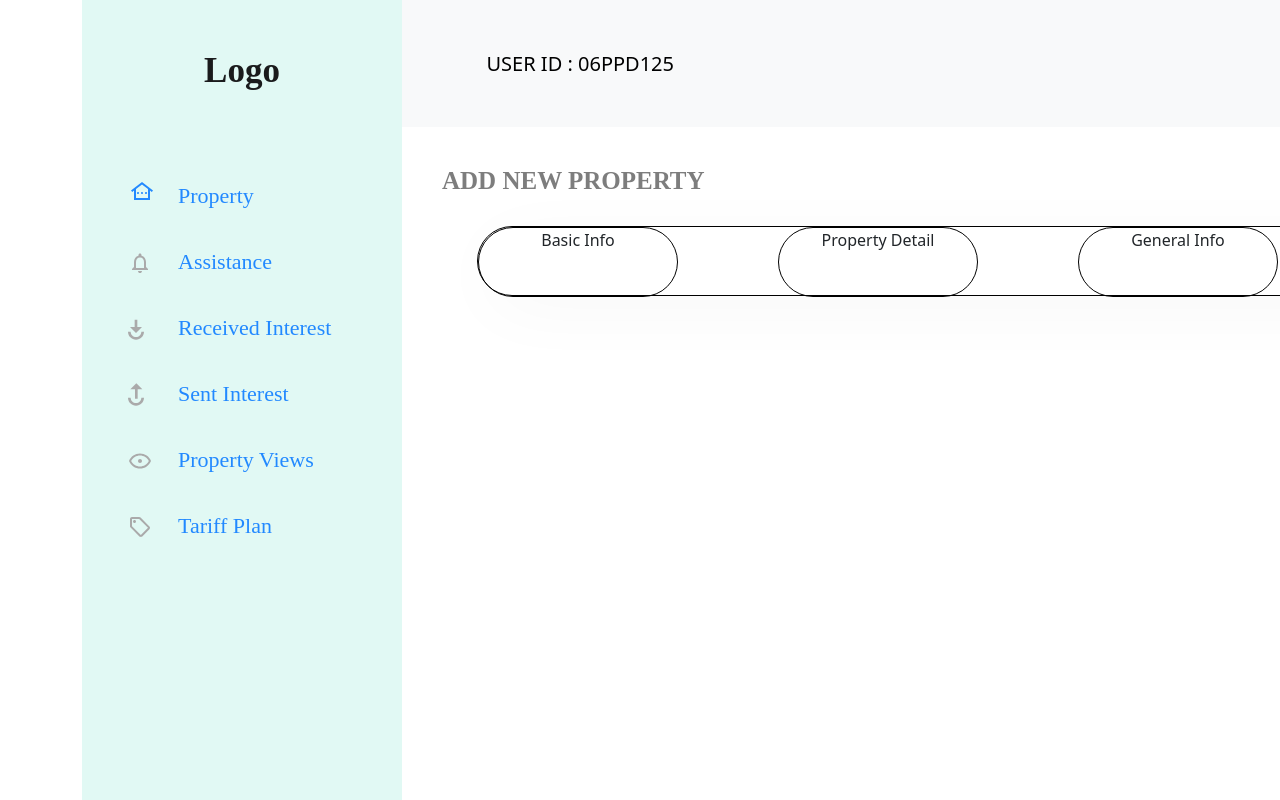
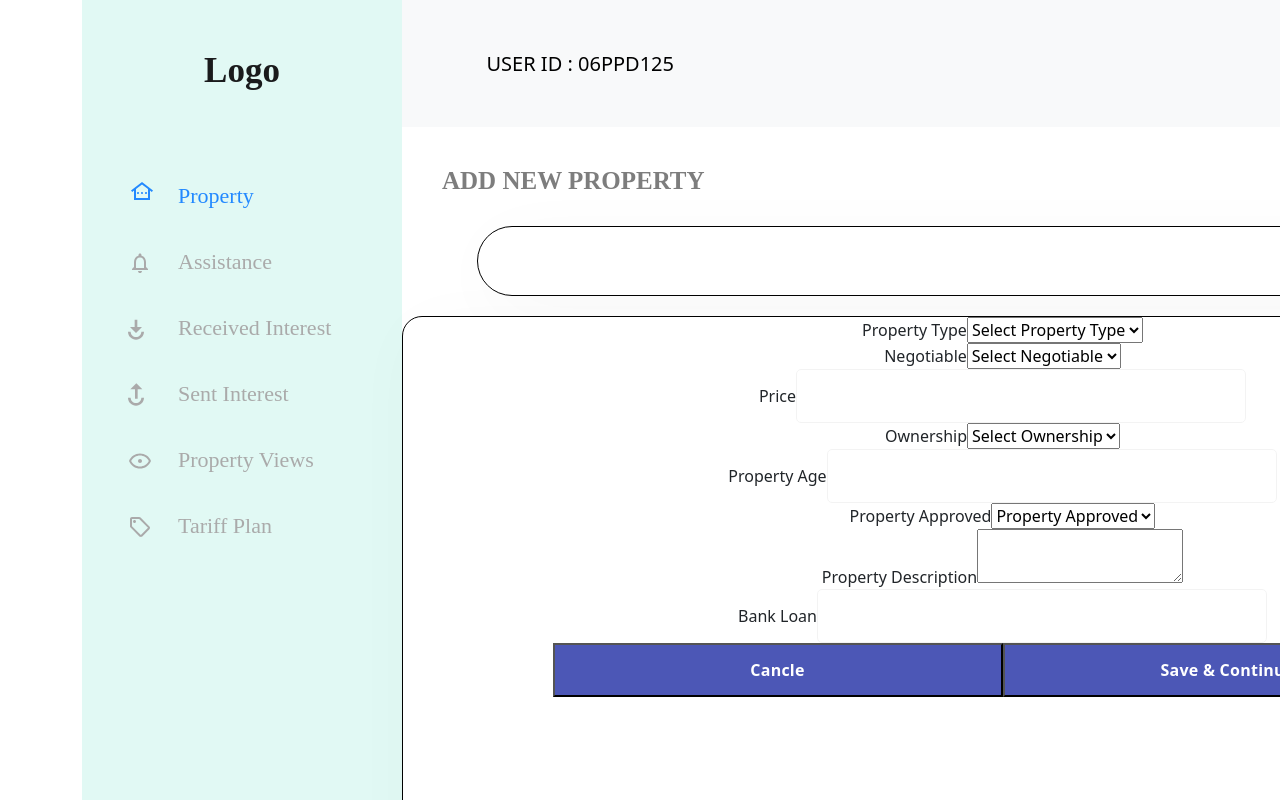
Before and after one commit to Akashkajale123/real-estate, a React (Vite) app in the folder frontend/: page /basic-info in a window 1280 px wide. Shown: the top 800 px of the page. Built offline with nearby package versions, Linux system fonts and the light colour scheme.

Commit message:
form1 intialize

```diff
--- a/frontend/package.json
+++ b/frontend/package.json
@@ -11,11 +11,13 @@
   },
   "dependencies": {
     "bootstrap": "^5.3.2",
+    "formik": "^2.4.5",
     "react": "^18.2.0",
     "react-bootstrap": "^2.10.0",
     "react-dom": "^18.2.0",
     "react-icons": "^5.0.1",
-    "react-router-dom": "^6.21.3"
+    "react-router-dom": "^6.21.3",
+    "yup": "^1.3.3"
   },
   "devDependencies": {
     "@types/react": "^18.2.43",
--- a/frontend/src/App.jsx
+++ b/frontend/src/App.jsx
@@ -9,6 +9,7 @@ import BasicInfo from './Pages/BasicInfo';
 import PropertyDetails from './Pages/PropertyDetails';
 import GeneralInfo from './Pages/GeneralInfo';
 import LocationInfo from './Pages/LocationInfo';
+import HorizantleButtons from './components/Layout/HorizantleButtons';
 
 function App() {
   return (
@@ -19,10 +20,35 @@ function App() {
           <Route path="/" exact element={<SignIN/>} />
           <Route path="/signup" element={<SignUp/>} />
           <Route path="/property-list" element={<PropertyList/>} />
-          <Route path="/basic-info" element={<BasicInfo/>} />
-          <Route path="/property-details" element={<PropertyDetails/>} />
-          <Route path="/general-info" element={<GeneralInfo/>} />
-          <Route path="/location-info" element={<LocationInfo/>} />
+          <Route path="/basic-info" element={
+            <div>
+               <HorizantleButtons/>
+              <BasicInfo/>
+
+            </div>
+          } />
+          <Route path="/property-details" element={
+             <div>
+               <HorizantleButtons/>
+             <PropertyDetails/>
+
+           </div>
+          } />
+          <Route path="/general-info" element={
+             <div>
+             <HorizantleButtons/>
+           <GeneralInfo/>
+
+         </div>
+          } />
+          <Route path="/location-info" element={
+             <div>
+             <HorizantleButtons/>
+           <LocationInfo/>
+
+         </div>
+          } />
+
         </Routes>
       </Layout>
 
--- a/frontend/src/Pages/BasicInfo.jsx
+++ b/frontend/src/Pages/BasicInfo.jsx
@@ -1,16 +1,13 @@
 import React from 'react'
 import { Link } from 'react-router-dom'
 import './BasicInfo.css'
+import BasicInfoFrom from '../components/forms/BasicInfoFrom'
 const BasicInfo = () => {
   return (
     <div>
-      <h2 id='headline'>Add new Property</h2>
-      <div className="pages-container">
-            <div className="basic-info">Basic Info</div>
-            <div className="property-details">Property  Detail</div>
-            <div className="general-info">General Info</div>
-            <div className="location-info">Location Info</div>
-      </div>
+        <div style={{width: 1201, height: 656, background: 'white', boxShadow: '10px 14px 70px rgba(0, 0, 0, 0.03)', borderRadius: 20,border:'1px solid black',marginTop:'20px'}} >
+            <BasicInfoFrom/>
+        </div>
     </div>
   )
 }
--- a/frontend/src/Pages/GeneralInfo.jsx
+++ b/frontend/src/Pages/GeneralInfo.jsx
@@ -4,7 +4,6 @@ const GeneralInfo = () => {
   return (
     <div>
       <h1>general info page</h1>
-      <Link to='/location-info'><button>navigate to property details page</button></Link>
     </div>
   )
 }
--- a/frontend/src/Pages/LocationInfo.jsx
+++ b/frontend/src/Pages/LocationInfo.jsx
@@ -1,11 +1,9 @@
 import React from 'react'
 import 'bootstrap/dist/css/bootstrap.min.css';
-import { Button } from 'react-bootstrap';
 const LocationInfo = () => {
   return (
     <div>
       <h1>Location page</h1>
-      <Button variant="primary">Click me</Button>
     </div>
   )
 }
--- a/frontend/src/Pages/PropertyDetails.jsx
+++ b/frontend/src/Pages/PropertyDetails.jsx
@@ -5,7 +5,6 @@ const PropertyDetails = () => {
   return (
     <div>
       <h1>PropertyDetails</h1>
-      <Link to='/general-info'><button>navigate to basic info page</button></Link>
     </div>
   )
 }
--- /dev/null
+++ b/frontend/src/components/Layout/HorizantleButtons.css
@@ -0,0 +1,10 @@
+#headline{
+    color: #7D7D7D;
+font-family: "Source Sans Pro";
+font-size: 25px;
+font-style: normal;
+font-weight: 600;
+line-height: normal;
+text-transform: uppercase;
+margin: 40px 0px 0px 40px;
+}
--- /dev/null
+++ b/frontend/src/components/Layout/HorizantleButtons.jsx
@@ -0,0 +1,14 @@
+import React from 'react'
+import './HorizantleButtons.css'
+const HorizantleButtons = () => {
+  return (
+    <div>
+        <h2 id='headline'>Add new Property</h2>
+        <div style={{width: 1115, height: 70, background: 'white', boxShadow: '10px 14px 70px rgba(0, 0, 0, 0.03)', borderRadius: 500,border:'1px solid black', margin:'31px 0px 0px 75px'}} />
+
+
+    </div>
+  )
+}
+
+export default HorizantleButtons
--- a/frontend/src/components/Layout/Sidebar.jsx
+++ b/frontend/src/components/Layout/Sidebar.jsx
@@ -36,7 +36,7 @@ const Sidebar = () => {
 <div id='sidebar-conatiner'><span style={{color: '#2289FF', fontSize: 22, fontFamily: 'Source Sans Pro', fontWeight: '400', wordWrap: 'break-word',position:'relative'}}><span id='house_icon'><svg xmlns="http://www.w3.org/2000/svg" width="24" height="24" viewBox="0 0 24 24" fill="none" id='house_icon'>
   <path d="M12 3L1 11.4L2.21 12.99L4 11.62V21H20V11.62L21.79 12.98L23 11.4L12 3ZM18 19H6V10.1L12 5.52L18 10.1V19ZM9 14C9 14.1978 8.94135 14.3911 8.83147 14.5556C8.72159 14.72 8.56541 14.8482 8.38268 14.9239C8.19996 14.9996 7.99889 15.0194 7.80491 14.9808C7.61093 14.9422 7.43275 14.847 7.29289 14.7071C7.15304 14.5673 7.0578 14.3891 7.01921 14.1951C6.98063 14.0011 7.00043 13.8001 7.07612 13.6173C7.15181 13.4346 7.27998 13.2784 7.44443 13.1685C7.60888 13.0587 7.80222 13 8 13C8.26522 13 8.51957 13.1054 8.70711 13.2929C8.89464 13.4804 9 13.7348 9 14ZM12 13C12.1978 13 12.3911 13.0587 12.5556 13.1685C12.72 13.2784 12.8482 13.4346 12.9239 13.6173C12.9996 13.8001 13.0194 14.0011 12.9808 14.1951C12.9422 14.3891 12.847 14.5673 12.7071 14.7071C12.5673 14.847 12.3891 14.9422 12.1951 14.9808C12.0011 15.0194 11.8 14.9996 11.6173 14.9239C11.4346 14.8482 11.2784 14.72 11.1685 14.5556C11.0586 14.3911 11 14.1978 11 14C11 13.7348 11.1054 13.4804 11.2929 13.2929C11.4804 13.1054 11.7348 13 12 13ZM15 14C15 13.8022 15.0586 13.6089 15.1685 13.4444C15.2784 13.28 15.4346 13.1518 15.6173 13.0761C15.8 13.0004 16.0011 12.9806 16.1951 13.0192C16.3891 13.0578 16.5673 13.153 16.7071 13.2929C16.847 13.4328 16.9422 13.6109 16.9808 13.8049C17.0194 13.9989 16.9996 14.2 16.9239 14.3827C16.8482 14.5654 16.72 14.7216 16.5556 14.8315C16.3911 14.9414 16.1978 15 16 15C15.7348 15 15.4804 14.8947 15.2929 14.7071C15.1054 14.5196 15 14.2652 15 14Z" fill="#2289FF"/>
 </svg></span>   Property<br/></span>
-<span id='gray-sidebar-icon' style={{color:'#2289FF', fontSize: 22, fontFamily: 'Source Sans Pro', fontWeight: '400', wordWrap: 'break-word',position:'relative'}}>
+<span id='gray-sidebar-icon' style={{color:'#AAAAAA', fontSize: 22, fontFamily: 'Source Sans Pro', fontWeight: '400', wordWrap: 'break-word',position:'relative'}}>
 <br/><span id='bell-icon'><svg xmlns="http://www.w3.org/2000/svg" width="24" height="24" viewBox="0 0 24 24" fill="none">
   <path d="M12 22C12.5299 21.9984 13.0377 21.7872 13.4125 21.4125C13.7872 21.0378 13.9984 20.53 14 20H10C10.0016 20.53 10.2128 21.0378 10.5875 21.4125C10.9623 21.7872 11.4701 21.9984 12 22ZM18 16V11C18 7.93 16.37 5.36 13.5 4.68V4C13.5 3.60218 13.342 3.22065 13.0607 2.93934C12.7794 2.65804 12.3978 2.5 12 2.5C11.6022 2.5 11.2206 2.65804 10.9393 2.93934C10.658 3.22065 10.5 3.60218 10.5 4V4.68C7.64 5.36 6 7.92 6 11V16L4 18V19H20V18L18 16ZM16 17H8V11C8 8.52001 9.51 6.5 12 6.5C14.49 6.5 16 8.52001 16 11V17Z" fill="#AAAAAA"/>
 </svg></span> Assistance
--- /dev/null
+++ b/frontend/src/components/forms/BasicInfoFrom.jsx
@@ -0,0 +1,113 @@
+import React from 'react';
+import { Formik, Form, Field, ErrorMessage } from 'formik';
+import * as Yup from 'yup';
+
+const validationSchema = Yup.object().shape({
+  propertyType: Yup.string().required('Property type is required'),
+  negotiable: Yup.string().required('Negotiable is required'),
+  price: Yup.number().required('Price is required').positive('Price must be positive'),
+  ownership: Yup.string().required('Ownership is required'),
+  propertyAge: Yup.number().required('Property age is required').positive('Property age must be positive'),
+  propertyApproved: Yup.string().required('Property approved is required'),
+  propertyDescription: Yup.string().required('Property description is required'),
+  bankLoan: Yup.number().required('Bank loan is required').positive('Bank loan must be positive'),
+});
+
+const initialValues = {
+  propertyType: '',
+  negotiable: '',
+  price: '',
+  ownership: '',
+  propertyAge: '',
+  propertyApproved: '',
+  propertyDescription: '',
+  bankLoan: '',
+};
+
+const BasicInfoForm = () => {
+  const handleSubmit = (values, { resetForm }) => {
+    // Handle form submission here
+    console.log(values);
+    resetForm();
+  };
+
+  return (
+    <div>
+      <Formik
+        initialValues={initialValues}
+        validationSchema={validationSchema}
+        onSubmit={handleSubmit}
+      >
+        {({ errors, touched }) => (
+          <Form>
+            <div>
+              <label htmlFor="propertyType">Property Type</label>
+              <Field as="select" id="propertyType" name="propertyType">
+                <option value="">Select Property Type</option>
+                <option value="house">House</option>
+                <option value="plot">Plot</option>
+                <option value="flat">Flat</option>
+                <option value="shop">Shop</option>
+              </Field>
+              <ErrorMessage name="propertyType" component="div" className="error" />
+            </div>
+            <div>
+              <label htmlFor="negotiable">Negotiable</label>
+              <Field as="select" id="negotiable" name="negotiable">
+                <option value="">Select Negotiable</option>
+                <option value="yes">Yes</option>
+                <option value="no">No</option>
+              </Field>
+              <ErrorMessage name="negotiable" component="div" className="error" />
+            </div>
+            <div>
+              <label htmlFor="price">Price</label>
+              <Field type="number" id="price" name="price" />
+              <ErrorMessage name="price" component="div" className="error" />
+            </div>
+            <div>
+              <label htmlFor="ownership">Ownership</label>
+              <Field as="select" id="ownership" name="ownership">
+                <option value="">Select Ownership</option>
+                <option value="first owner">First Owner</option>
+                <option value="second owner">Second Owner</option>
+                <option value="third owner">Third Owner</option>
+              </Field>
+              <ErrorMessage name="ownership" component="div" className="error" />
+            </div>
+            <div>
+              <label htmlFor="propertyAge">Property Age</label>
+              <Field type="number" id="propertyAge" name="propertyAge" />
+              <ErrorMessage name="propertyAge" component="div" className="error" />
+            </div>
+            <div>
+              <label htmlFor="propertyApproved">Property Approved</label>
+              <Field as="select" id="propertyApproved" name="propertyApproved">
+                <option value="">Property Approved</option>
+                <option value="yes">Yes</option>
+                <option value="no">No</option>
+              </Field>
+              <ErrorMessage name="propertyApproved" component="div" className="error" />
+            </div>
+            <div>
+              <label htmlFor="propertyDescription">Property Description</label>
+              <Field as="textarea" id="propertyDescription" name="propertyDescription" />
+              <ErrorMessage name="propertyDescription" component="div" className="error" />
+            </div>
+            <div>
+              <label htmlFor="bankLoan">Bank Loan</label>
+              <Field type="number" id="bankLoan" name="bankLoan" />
+              <ErrorMessage name="bankLoan" component="div" className="error" />
+            </div>
+            <div>
+              <button type="submit">Cancle</button>
+              <button type="button">Save & Continue</button>
+            </div>
+          </Form>
+        )}
+      </Formik>
+    </div>
+  );
+};
+
+export default BasicInfoForm;
```
Also changed, not shown: frontend/src/Pages/PropertyList.css (+30 -20 lines), frontend/src/Pages/PropertyList.jsx (+29 -10 lines), 1 other file (tests, documents, lock files or other folders).
